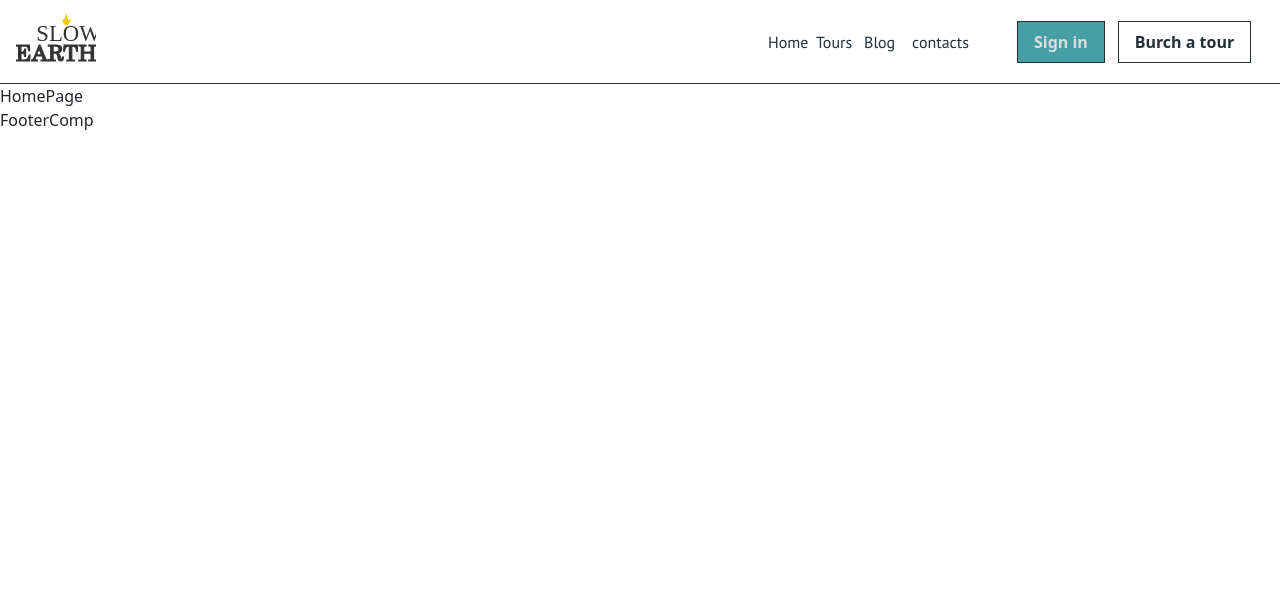
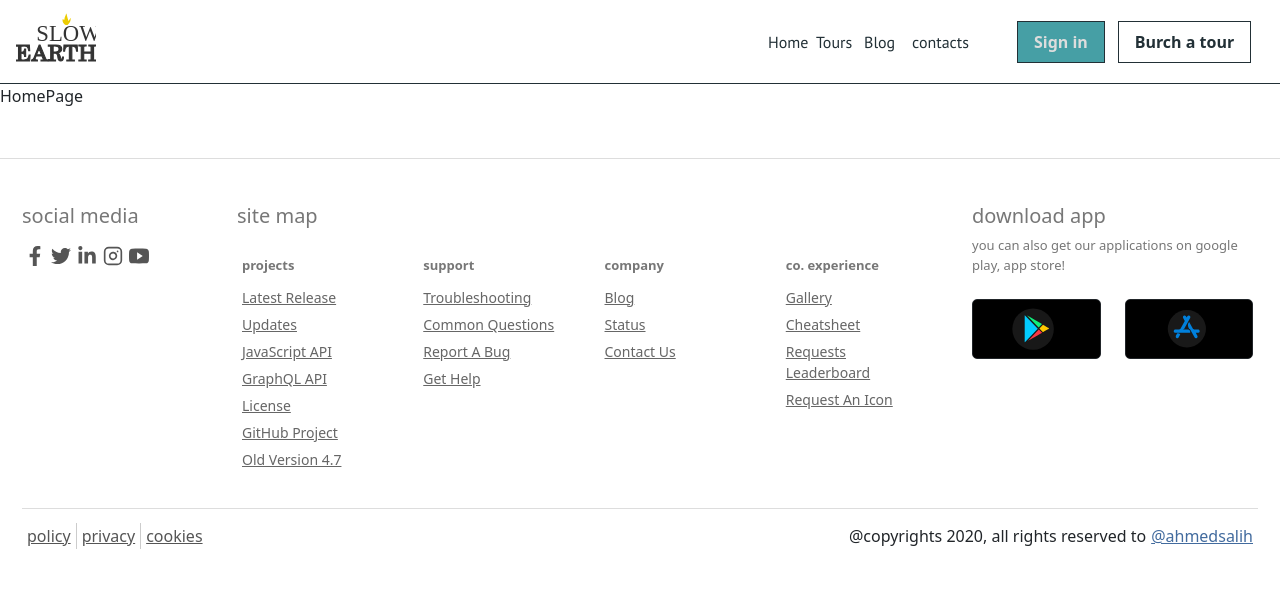
Before and after one commit to salihcodev/earth-slow, a Gatsby site: page / in a window 1280 px wide. Built offline with nearby package versions, Linux system fonts and the light colour scheme; Gatsby itself is replaced by a stand-in of ours.

Commit message:
Finish footer component. (#2)

```diff
--- a/src/components/footer/footer.comp.jsx
+++ b/src/components/footer/footer.comp.jsx
@@ -1,7 +1,152 @@
 // BASIC:
-import React from "react"
+import React from 'react';
+import './footer.style.sass';
+
+// UTILITIES:
+import { Link } from 'gatsby';
+import { v4 as uuid } from 'uuid';
+import { EarthSlowContext } from '../../contextAPI/context/contextAPI';
+import AndroidDown from '../../images/footer/googlePlayLogo.svg';
+import AppleDown from '../../images/footer/appStore.svg';
 
 // COMPONENT:=>
-const FooterComp = () => <div>FooterComp</div>
+const FooterComp = () => {
+  const {
+    SocialMediaLinks,
+    Projects,
+    Support,
+    Company,
+    companyExperience,
+  } = React.useContext(EarthSlowContext);
+  return (
+    <footer className="footer">
+      <div className="container-fluid">
+        <div className="row">
+          <div className="col-lg-2 col-md-2">
+            <div className="socialMedia footerWing">
+              <h5 className="sectionTitle">social media</h5>
+              <div className="emptyWrapper">
+                <ul>
+                  {SocialMediaLinks.map(SLink => {
+                    return (
+                      <li className="SLink" key={uuid()}>
+                        <Link to={SLink.link}>{SLink.icon}</Link>
+                      </li>
+                    );
+                  })}
+                </ul>
+              </div>
+            </div>
+          </div>
 
-export default FooterComp
+          <div className="col-lg-7 col-md-6">
+            <div className="footerLinks footerWing">
+              <h5 className="sectionTitle">site map</h5>
+              <div className="row">
+                <div className="col-xl-3 col-lg-4 col-sm-6">
+                  <ul className="siteMap">
+                    <h6 className="colDescription">projects</h6>
+                    {Projects.map(SLink => (
+                      <li className="sLink" key={uuid()}>
+                        <Link to={SLink.link}>{SLink.text}</Link>
+                      </li>
+                    ))}
+                  </ul>
+                </div>
+                <div className="col-xl-3 col-lg-4 col-sm-6">
+                  <ul className="siteMap">
+                    <h6 className="colDescription">support</h6>
+                    {Support.map(SLink => (
+                      <li className="sLink" key={uuid()}>
+                        <Link to={SLink.link}>{SLink.text}</Link>
+                      </li>
+                    ))}
+                  </ul>
+                </div>
+                <div className="col-xl-3 col-lg-4 col-sm-6">
+                  <ul className="siteMap">
+                    <h6 className="colDescription">company</h6>
+                    {Company.map(SLink => (
+                      <li className="sLink" key={uuid()}>
+                        <Link to={SLink.link}>{SLink.text}</Link>
+                      </li>
+                    ))}
+                  </ul>
+                </div>
+                <div className="col-xl-3 col-lg-4 col-sm-6">
+                  <ul className="siteMap">
+                    <h6 className="colDescription">co. experience</h6>
+                    {companyExperience.map(SLink => (
+                      <li className="sLink" key={uuid()}>
+                        <Link to={SLink.link}>{SLink.text}</Link>
+                      </li>
+                    ))}
+                  </ul>
+                </div>
+              </div>
+            </div>
+          </div>
+
+          <div className="col-lg-3 col-md-4">
+            <div className="downloadApp footerWing">
+              <h5 className="sectionTitle">download app</h5>
+              <p className="downloadDesc">
+                you can also get our applications on google play, app store!
+              </p>
+              <div className="row">
+                <div className="col-md-6 col-sm-6">
+                  <div className="emptyWrapper">
+                    <div
+                      style={{ background: `url(${AndroidDown}) center/cover` }}
+                      className="downBox androidBox"
+                    ></div>
+                  </div>
+                </div>
+                <div className="col-md-6 col-sm-6">
+                  <div className="emptyWrapper">
+                    <div
+                      style={{ background: `url(${AppleDown}) center/cover` }}
+                      className="downBox iosBox"
+                    ></div>
+                  </div>
+                </div>
+              </div>
+            </div>
+          </div>
+        </div>
+
+        <section className="lastFooter">
+          <div className="row">
+            <div className="col">
+              <div className="policyAndPrivacy">
+                <p className="policy">
+                  <a href="#">policy</a>
+                  <a href="#">privacy</a>
+                  <a href="#">cookies</a>
+                </p>
+              </div>
+            </div>
+            <div className="col">
+              <div className="copyrightsWrapper">
+                <p className="copyText">
+                  <span className="copyrights">
+                    @copyrights {new Date().getFullYear()}
+                  </span>
+                  <span>, all rights reserved to</span>
+                  <a
+                    className="author"
+                    href="https://www.twitter.com/salihcodev"
+                  >
+                    @ahmedsalih
+                  </a>
+                </p>
+              </div>
+            </div>
+          </div>
+        </section>
+      </div>
+    </footer>
+  );
+};
+
+export default FooterComp;
--- a/src/components/footer/footer.style.sass
+++ b/src/components/footer/footer.style.sass
@@ -0,0 +1,122 @@
+footer.footer
+  padding: 20px 10px 10px
+  min-height: 200px
+  border-top: 1px solid #ddd
+  margin-top: 50px
+
+  .footerWing
+    margin-top: 20px
+    h5
+      color: #777
+
+  .socialMedia
+    height: 100%
+    padding: 5px 0
+
+    .emptyWrapper
+      display: flex
+      align-items: flex-start
+      justify-content: flex-start
+      min-height: 100%
+
+      ul
+        margin: 0
+        padding: 0
+        display: flex
+        list-style: none
+
+        li
+          padding: 3px
+
+          a
+            color: #555
+            font-size: 20px
+            transition: all ease 0.4s
+
+            &:hover
+              color: #1e8ab4
+
+  .footerLinks
+    height: 100%
+    padding: 5px
+
+    h6.colDescription
+      color: #777
+      padding: 2px 5px
+      font-weight: bolder
+      font-size: 13px
+
+    ul.siteMap
+      list-style: none
+      margin: 0
+      padding: 0
+      margin-top: 20px
+
+      li
+        padding: 3px 5px
+        font-size: 14px
+
+        a
+          color: #666
+          text-transform: capitalize
+
+  .downloadApp
+    height: 100%
+    padding: 5px
+
+    .downloadDesc
+      color: #777
+      font-size: 13px
+
+    .emptyWrapper
+      justify-content: center
+      align-items: center
+      height: 100%
+      display: flex
+
+    .downBox
+      border: 1px solid
+      padding: 5px
+      border-radius: 5px
+      margin-top: 8px
+      width: 100%
+      background-size: cover
+      height: 60px
+      background-position: center
+      background-repeat: no-repeat
+
+    @media (max-width: 990px)
+      .downBox
+        width: 110px
+
+  .lastFooter
+    margin-top: 30px
+    border-top: 1px solid #ddd
+    width: 100%
+    padding: 15px 0
+
+    .policyAndPrivacy
+      display: flex
+      justify-content: flex-start
+
+      p.policy
+        color: #555
+
+        a
+          color: #555
+          padding: 2px 5px
+          transition: all ease 0.3s
+
+          &:not(:first-of-type)
+            border-left: 1px solid #ccc
+
+          &:hover
+            color: #000
+
+    .copyrightsWrapper
+      display: flex
+      justify-content: flex-end
+
+      a.author
+        padding: 0 5px
+        color: #426b9e
--- /dev/null
+++ b/src/contextAPI/constants/ServicesData.js
@@ -0,0 +1,62 @@
+import React from "react";
+import {
+  FcAddDatabase,
+  FcApproval,
+  FcAssistant,
+  FcBearish,
+  FcCurrencyExchange,
+  FcComments,
+} from "react-icons/fc";
+
+const ServicesData = [
+  {
+    id: 0,
+    icon: <FcAddDatabase />,
+    serviceName: "serviceName",
+    serviceDescription:
+      "consectetur adipisicing elit. Doloremque repellendus sapiente qui modi perferendis dicta, earum accusantium quis aliquid! Voluptatibus aliquid ducimus dolorum nesciunt",
+    availability: " 24/24 hour",
+  },
+  {
+    id: 1,
+    icon: <FcApproval />,
+    serviceName: "serviceName",
+    serviceDescription:
+      "consectetur adipisicing elit. Doloremque repellendus sapiente qui modi perferendis dicta, earum accusantium quis aliquid! Voluptatibus aliquid ducimus dolorum nesciunt",
+    availability: " 12/24 hour",
+  },
+  {
+    id: 2,
+    icon: <FcAssistant />,
+    serviceName: "serviceName",
+    serviceDescription:
+      "consectetur adipisicing elit. Doloremque repellendus sapiente qui modi perferendis dicta, earum accusantium quis aliquid! Voluptatibus aliquid ducimus dolorum nesciunt",
+    availability: " 24/24 hour",
+  },
+  {
+    id: 3,
+    icon: <FcBearish />,
+    serviceName: "serviceName",
+    serviceDescription:
+      "consectetur adipisicing elit. Doloremque repellendus sapiente qui modi perferendis dicta, earum accusantium quis aliquid! Voluptatibus aliquid ducimus dolorum nesciunt",
+    availability: " 12/24 hour",
+  },
+  {
+    id: 4,
+    icon: <FcCurrencyExchange />,
+    serviceName: "serviceName",
+    serviceDescription:
+      "consectetur adipisicing elit. Doloremque repellendus sapiente qui modi perferendis dicta, earum accusantium quis aliquid! Voluptatibus aliquid ducimus dolorum nesciunt",
+    availability: " 24/24 hour",
+  },
+  {
+    id: 5,
+    icon: <FcComments />,
+    serviceName: "serviceName",
+    serviceDescription:
+      "consectetur adipisicing elit. Doloremque repellendus sapiente qui modi perferendis dicta, earum accusantium quis aliquid! Voluptatibus aliquid ducimus dolorum nesciunt",
+    availability: " 24/24 hour",
+  },
+];
+
+export default ServicesData;
--- /dev/null
+++ b/src/contextAPI/constants/SiteMap.js
@@ -0,0 +1,31 @@
+const Projects = [
+  { text: 'Latest Release', link: '/' },
+  { text: 'Updates', link: '/' },
+  { text: 'JavaScript API', link: '/' },
+  { text: 'GraphQL API', link: '/' },
+  { text: 'License', link: '/' },
+  { text: 'GitHub Project', link: '/' },
+  { text: 'Old Version 4.7', link: '/' },
+];
+
+const Support = [
+  { text: 'Troubleshooting', link: '/' },
+  { text: 'Common Questions', link: '/' },
+  { text: 'Report a Bug', link: '/' },
+  { text: 'Get Help', link: '/' },
+];
+
+const Company = [
+  { text: 'Blog', link: '/' },
+  { text: 'Status', link: '/' },
+  { text: 'Contact Us', link: '/' },
+];
+
+const companyExperience = [
+  { text: 'Gallery', link: '/' },
+  { text: 'Cheatsheet', link: '/' },
+  { text: 'Requests Leaderboard', link: '/' },
+  { text: 'Request an Icon', link: '/' },
+];
+
+export { Projects, Support, Company, companyExperience };
--- /dev/null
+++ b/src/contextAPI/constants/SocialMediaLinks.js
@@ -0,0 +1,14 @@
+import React from "react";
+import { FaFacebookF, FaTwitter, FaLinkedinIn } from "react-icons/fa";
+import { FiInstagram } from "react-icons/fi";
+import { IoLogoYoutube } from "react-icons/io";
+
+const SocialMediaLinks = [
+  { icon: <FaFacebookF />, link: "https://www.facebook.com" },
+  { icon: <FaTwitter />, link: "https://www.twitter.com" },
+  { icon: <FaLinkedinIn />, link: "https://www.linkedin.com" },
+  { icon: <FiInstagram />, link: "https://www.instagram.com" },
+  { icon: <IoLogoYoutube />, link: "https://www.youtube.com" },
+];
+
+export default SocialMediaLinks;
--- a/src/contextAPI/constants/services.js
+++ /dev/null
@@ -1,22 +0,0 @@
-import { FaWallet, FaTree, FaSocks } from 'react-icons/fa'
-
-export default [
-  {
-    icon: FaWallet(),
-    title: 'saving money',
-    text:
-      'Lorem ipsum, dolor sit amet consectetur adipisicing elit. Obcaecati, earum. ',
-  },
-  {
-    icon: FaTree(),
-    title: 'endless hiking',
-    text:
-      'Lorem ipsum, dolor sit amet consectetur adipisicing elit. Obcaecati, earum. ',
-  },
-  {
-    icon: FaSocks(),
-    title: 'amazing comfort',
-    text:
-      'Lorem ipsum, dolor sit amet consectetur adipisicing elit. Obcaecati, earum. ',
-  },
-]
--- a/src/contextAPI/constants/social-icons.js
+++ /dev/null
@@ -1,15 +0,0 @@
-import { FaFacebook, FaTwitterSquare, FaSquarespace } from 'react-icons/fa'
-export default [
-  {
-    icon: FaFacebook(),
-    url: 'https://twitter.com/?lang=en',
-  },
-  {
-    icon: FaTwitterSquare(),
-    url: 'https://twitter.com/?lang=en',
-  },
-  {
-    icon: FaSquarespace(),
-    url: 'https://twitter.com/?lang=en',
-  },
-]
```
Also changed, not shown: src/contextAPI/context/contextAPI.jsx (+14 -4 lines), src/images/footer/appStore.svg (added), src/images/footer/googlePlayLogo.svg (added).
